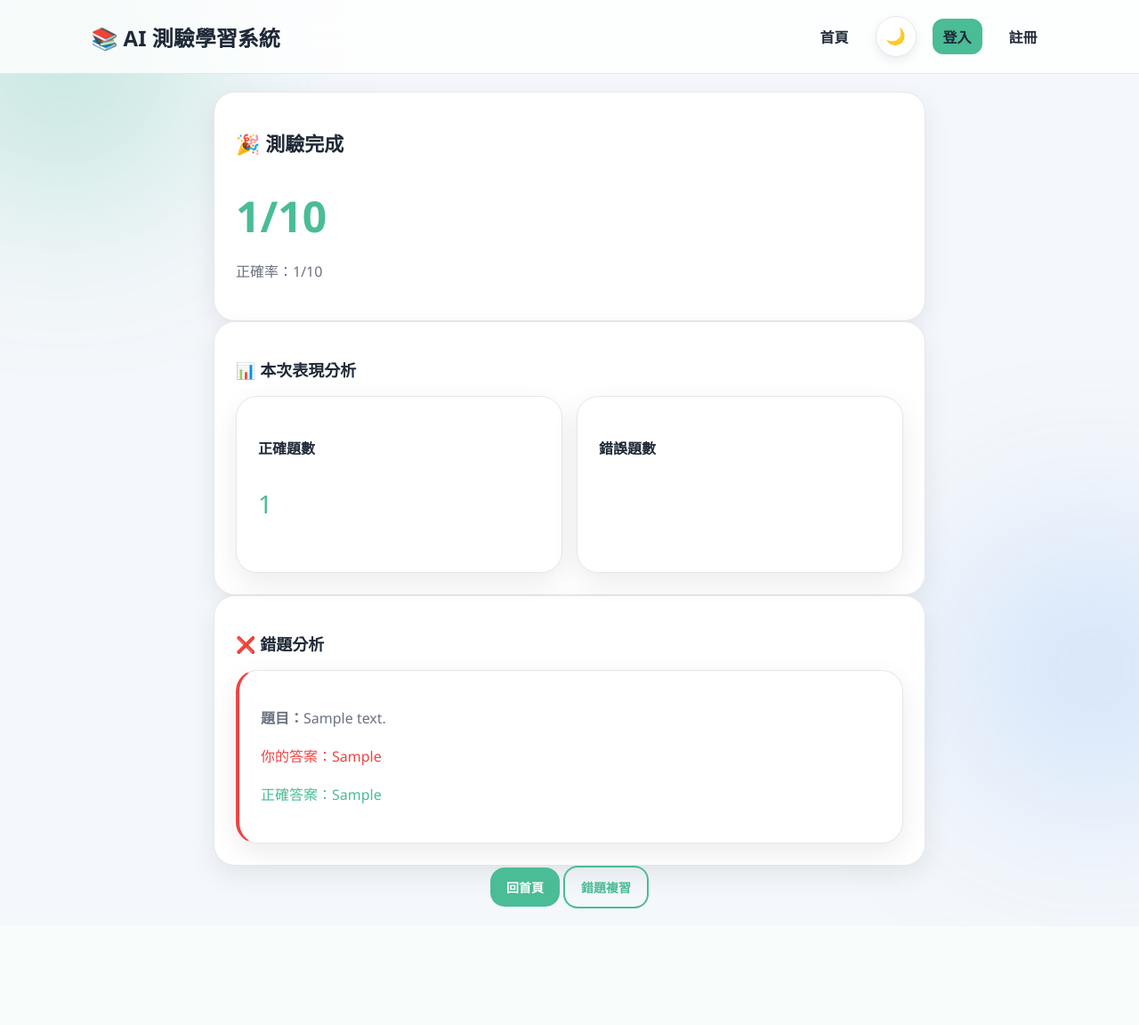
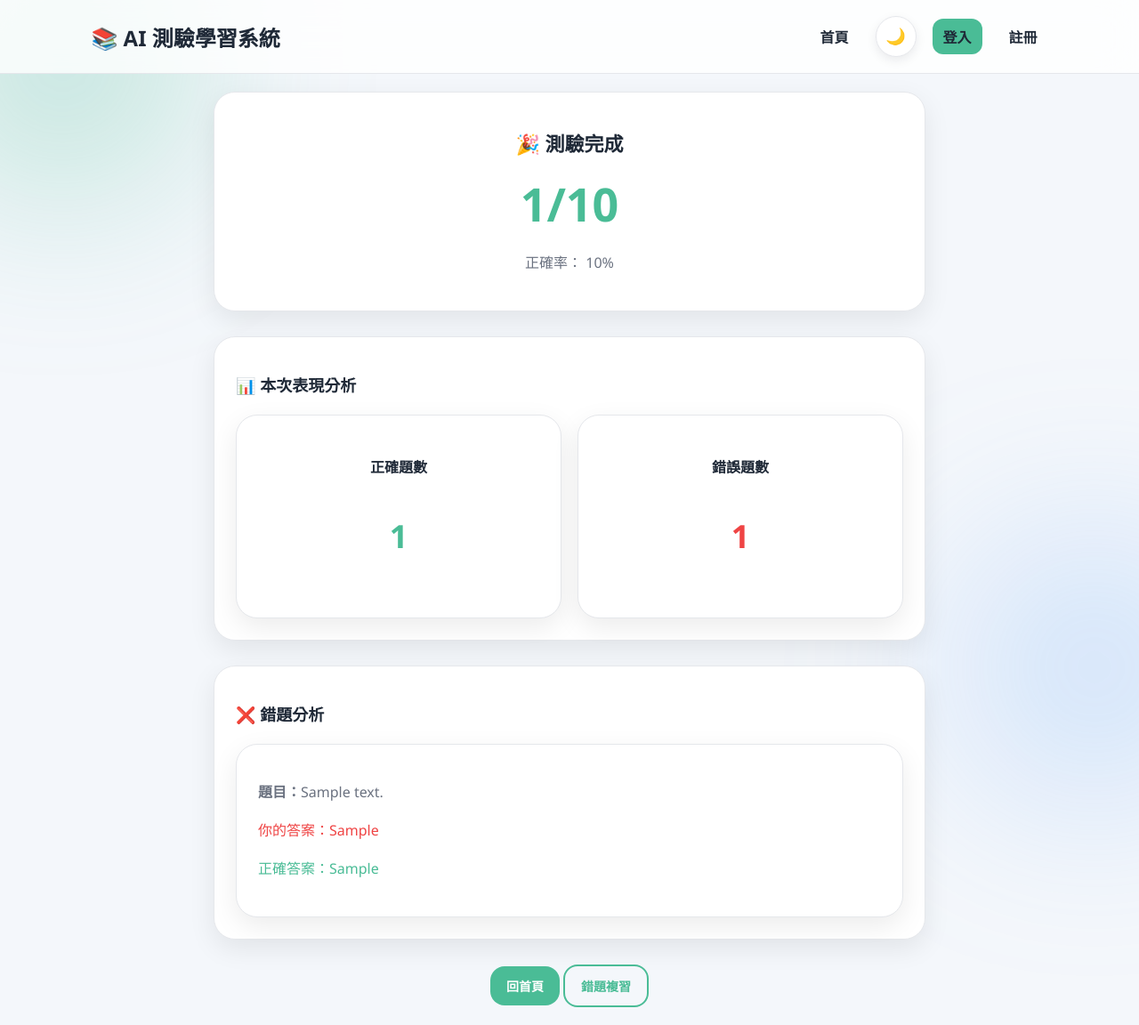
Before and after one commit to CBF113045/django-ds-quiz, a Django app: template quiz/templates/quiz/result.html in a window 1280 px wide. Shown: the whole page at 89% size. Before the commit the page ends 1021 px from the top, so only its background shows below. Run offline with Django 5.2, Linux system fonts and the light colour scheme; the template is opened without the code that fills it: most values are stand-ins (such as "Sample title", 1, 10 or a date in 2020).

Commit message:
Update result.html

```diff
--- a/quiz/templates/quiz/result.html
+++ b/quiz/templates/quiz/result.html
@@ -1,51 +1,68 @@
 {% extends "base.html" %}
 {% block content %}
 
-<div class="card">
+<div class="page-section">
+    <div class="card result-summary">
         <h2>🎉 測驗完成</h2>
-    <h1 style="font-size:48px; color:var(--primary)">
+
+        <h1 class="result-score">
             {{ correct_count }}/{{ total }}
         </h1>
 
-    <p>正確率：{{ correct_count|floatformat:0 }}/{{ total }}</p>
+        <p>
+            正確率：
+            {% widthratio correct_count total 100 %}%
+        </p>
+    </div>
 </div>
 
 <!-- 📊 分析區 -->
+<div class="page-section">
     <div class="card">
         <h3>📊 本次表現分析</h3>
 
-    <div style="display:grid; grid-template-columns:1fr 1fr; gap:16px;">
+        <div class="dashboard-grid">
 
-        <div class="card">
+            <div class="card mini-card">
                 <h4>正確題數</h4>
-            <p style="font-size:28px; color:var(--primary)">
+                <p class="success-number">
                     {{ correct_count }}
                 </p>
             </div>
 
-        <div class="card">
+            <div class="card mini-card">
                 <h4>錯誤題數</h4>
-            <p style="font-size:28px; color:var(--danger)">
-                {{ total|add:"-"|add:correct_count }}
+                <p class="danger-number">
+                    {{ wrong_count }}
                 </p>
             </div>
 
         </div>
     </div>
+</div>
 
 <!-- ❌ 錯題 -->
+<div class="page-section">
     <div class="card">
         <h3>❌ 錯題分析</h3>
 
         {% for r in wrong_details %}
-    <div class="card" style="border-left:4px solid var(--danger)">
+        <div class="card wrong-review-card">
             <p><b>題目：</b>{{ r.question.content }}</p>
-        <p style="color:var(--danger)">你的答案：{{ r.user_ans }}</p>
-        <p style="color:var(--primary)">正確答案：{{ r.correct_ans }}</p>
+
+            <p class="text-danger">
+                你的答案：{{ r.user_ans }}
+            </p>
+
+            <p class="text-success">
+                正確答案：{{ r.correct_ans }}
+            </p>
         </div>
+
         {% empty %}
         <p>🎉 沒有錯題！太強了</p>
         {% endfor %}
+    </div>
 </div>
 
 <!-- 🔁 行動 -->
```
Lines whose indentation alone changed are shown as unchanged.
